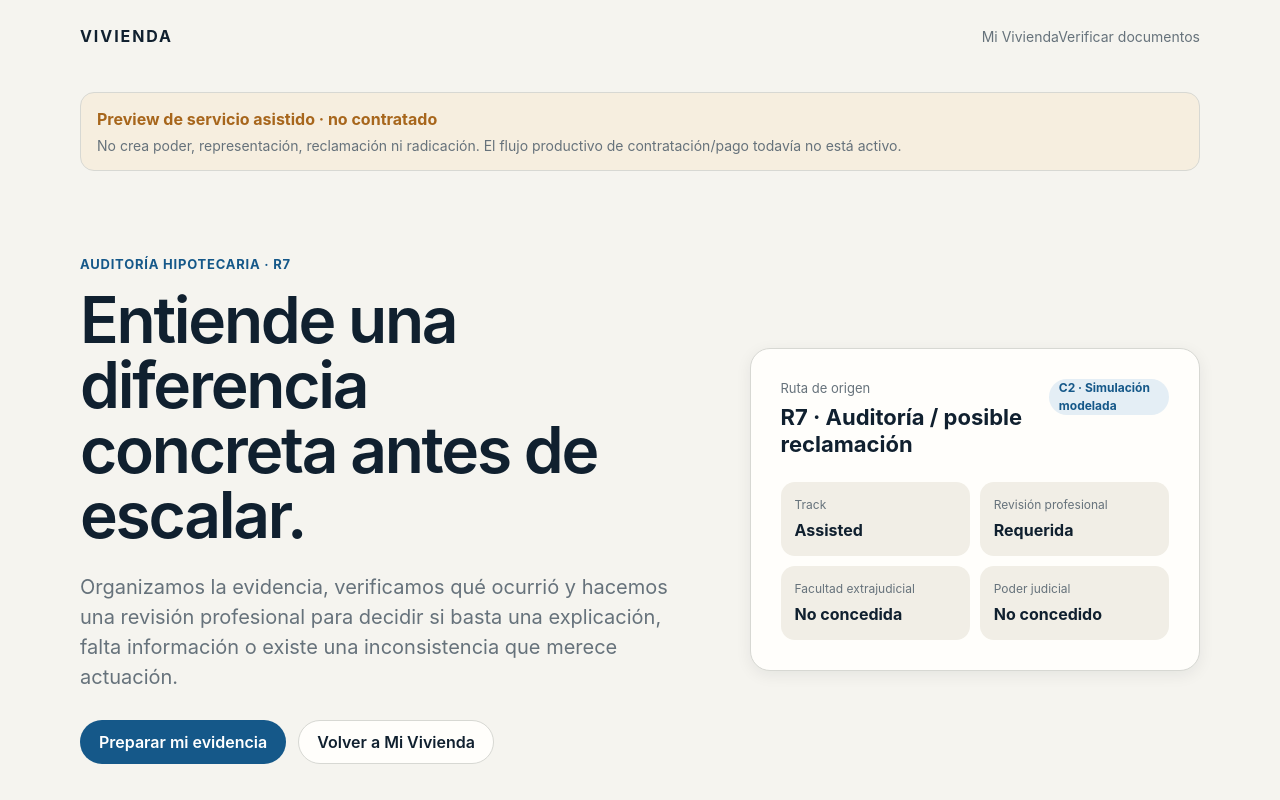
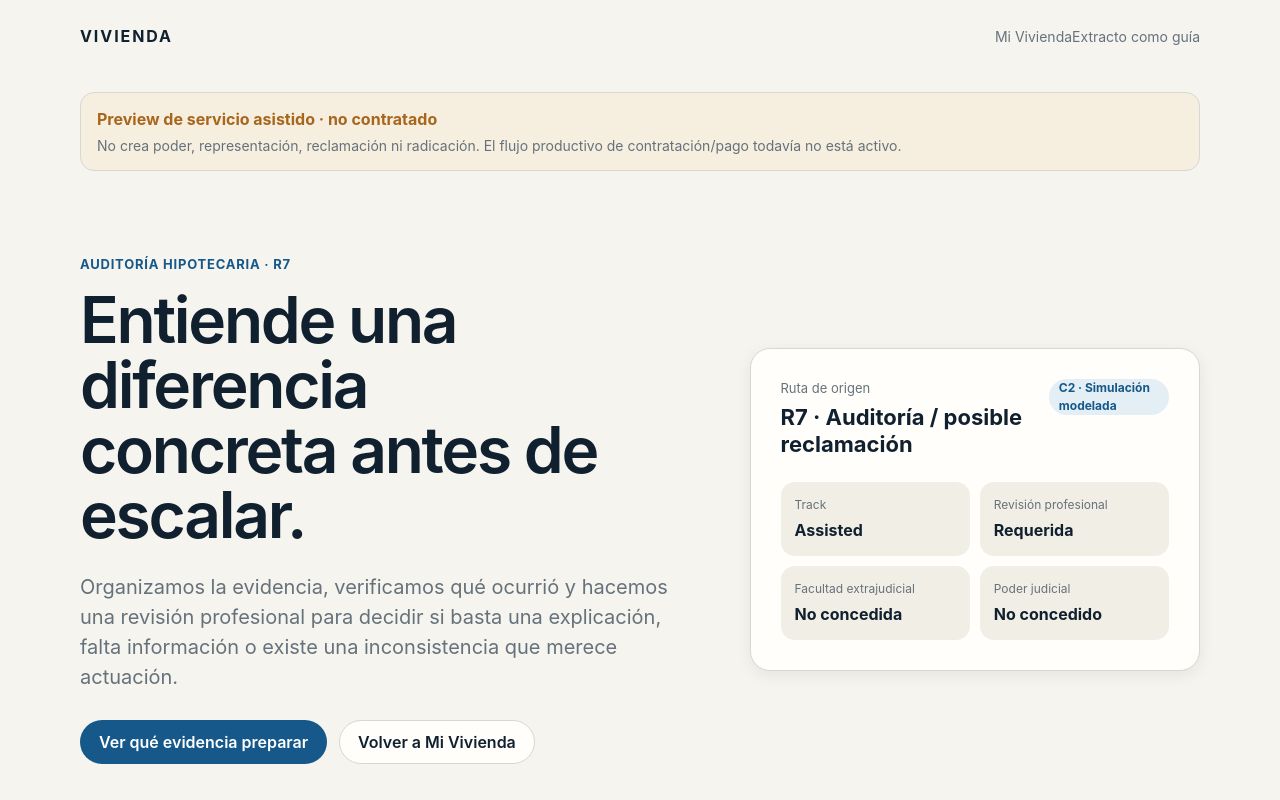
Before and after one commit to arendon7/VIVIENDA, a Next.js app: page /auditoria-hipotecaria in a window 1280 px wide. Shown: the top 800 px of the page. Built offline with nearby package versions, Linux system fonts and the light colour scheme.

Commit message:
fix(beta): keep mortgage audit evidence handoff truthful

```diff
--- a/app/auditoria-hipotecaria/page.tsx
+++ b/app/auditoria-hipotecaria/page.tsx
@@ -34,7 +34,7 @@ export default function AuditoriaHipotecariaPage() {
         <a className="brand" href="/">VIVIENDA</a>
         <nav aria-label="Auditoría Hipotecaria">
           <a className="nav-link" href="/mi-vivienda">Mi Vivienda</a>
-          <a className="nav-link" href="/verificar">Verificar documentos</a>
+          <a className="nav-link" href="/verificar">Extracto como guía</a>
         </nav>
       </header>
 
@@ -52,7 +52,7 @@ export default function AuditoriaHipotecariaPage() {
               Organizamos la evidencia, verificamos qué ocurrió y hacemos una revisión profesional para decidir si basta una explicación, falta información o existe una inconsistencia que merece actuación.
             </p>
             <div className="actions">
-              <a className="button button-primary" href="/verificar">Preparar mi evidencia</a>
+              <a className="button button-primary" href="#evidence-heading">Ver qué evidencia preparar</a>
               <a className="button button-secondary" href="/mi-vivienda">Volver a Mi Vivienda</a>
             </div>
           </div>
@@ -180,10 +180,10 @@ export default function AuditoriaHipotecariaPage() {
         <section className={styles.endState}>
           <div>
             <p className="eyebrow">Primer paso</p>
-            <h2>Empieza por verificar la evidencia, no por firmar un poder.</h2>
+            <h2>Empieza por preparar la evidencia, no por firmar un poder.</h2>
             <p className="section-copy">La ruta productiva futura pedirá autorización y acuerdo de servicio antes de persistir evidencia o iniciar revisión profesional.</p>
           </div>
-          <a className="button button-primary" href="/verificar">Preparar evidencia</a>
+          <a className="button button-primary" href="#evidence-heading">Ver qué evidencia preparar</a>
         </section>
       </main>
 
```
